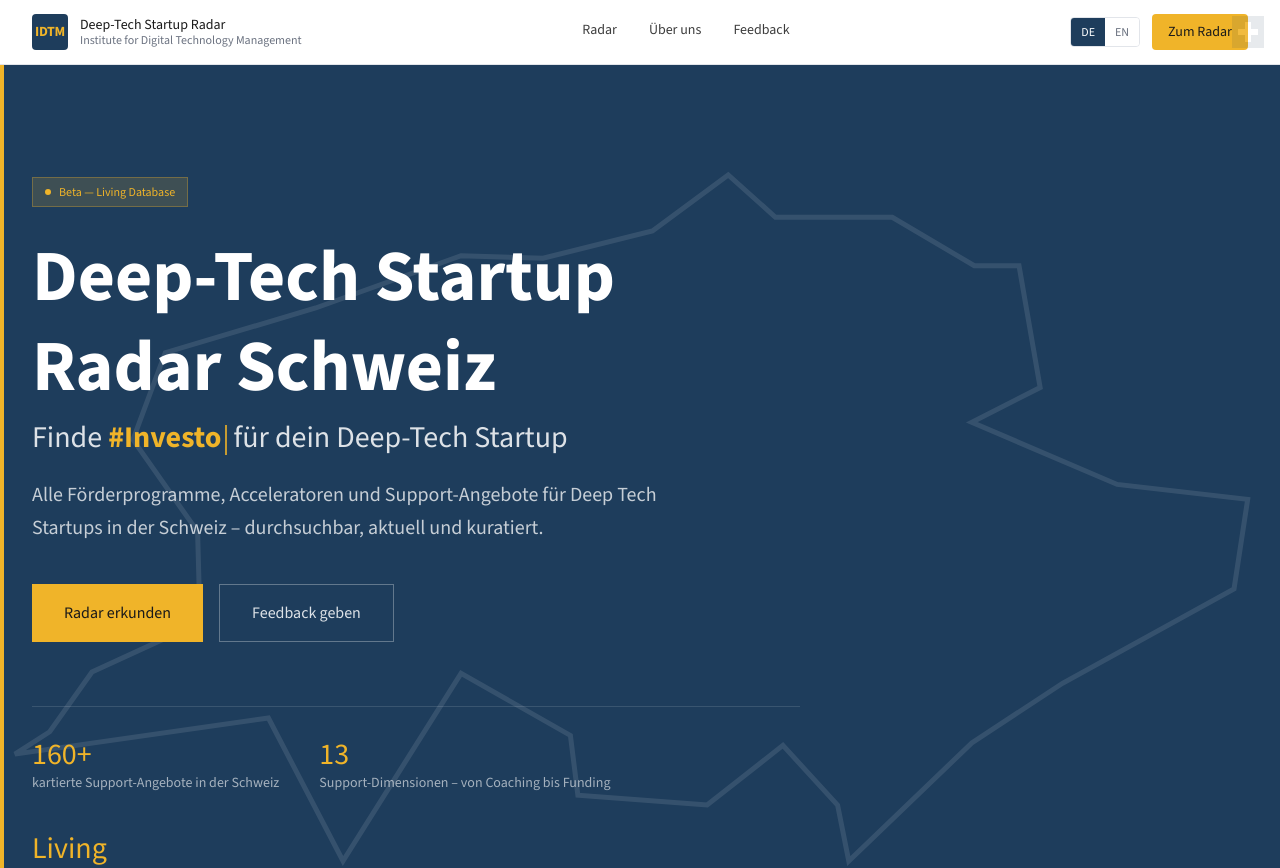
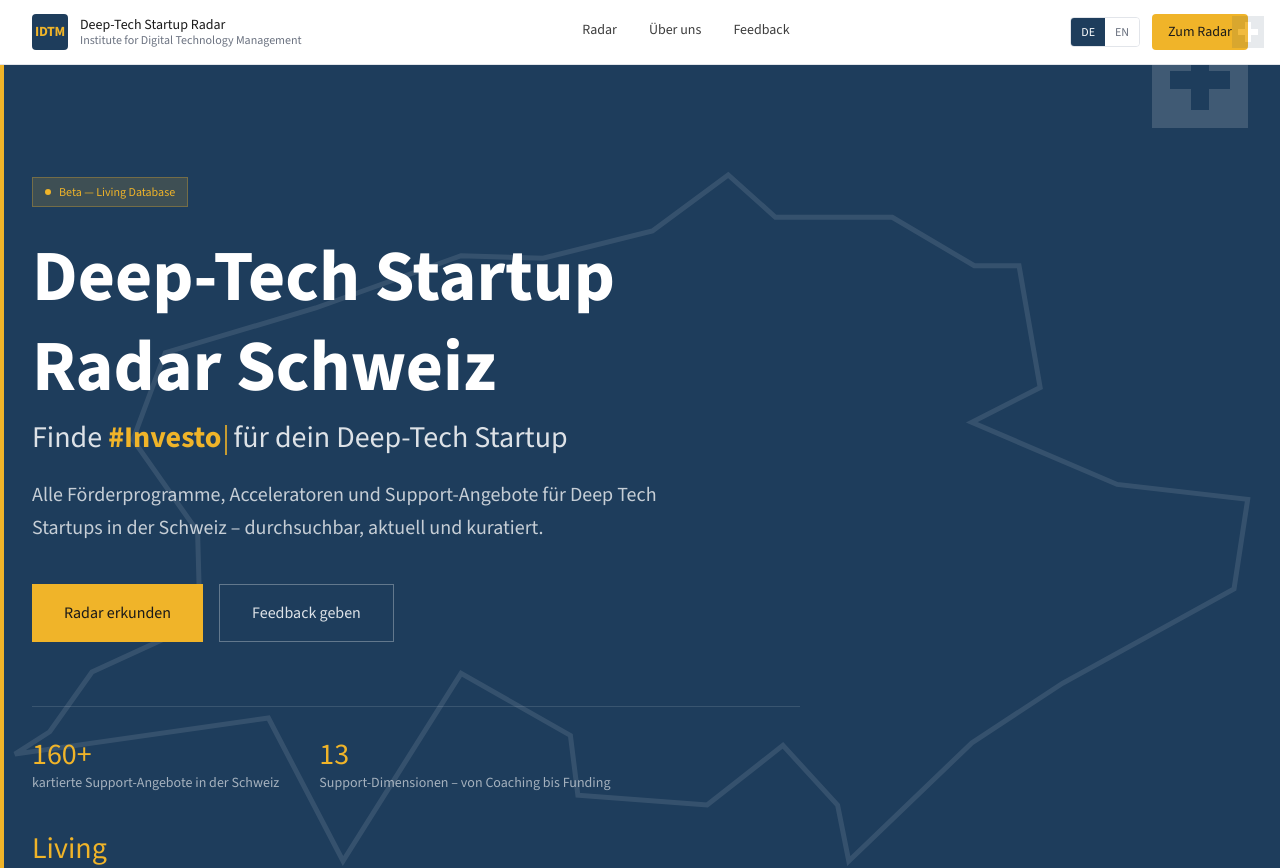
Before and after one commit to stefanchristophraff-beep/BFH-deep-tech-, a Next.js app: page / in a window 1280 px wide. Shown: the top 868 px of the page. Built offline with nearby package versions, Linux system fonts and the light colour scheme; no server answers.

Commit message:
Add subtle Swiss flag watermark to Hero section top right
https://claude.ai/code/session_01HLQzjQZau64PKz1X2VZujX

```diff
--- a/app/components/Hero.tsx
+++ b/app/components/Hero.tsx
@@ -145,6 +145,17 @@ export default function Hero() {
         />
       </svg>
 
+      {/* Swiss flag — decorative top right */}
+      <svg
+        viewBox="0 0 32 32"
+        aria-hidden="true"
+        className="pointer-events-none select-none absolute top-8 right-8 w-24 h-24 opacity-15"
+      >
+        <rect width="32" height="32" fill="white" />
+        <rect x="6" y="13" width="20" height="6" fill="var(--bfh-navy)" />
+        <rect x="13" y="6" width="6" height="20" fill="var(--bfh-navy)" />
+      </svg>
+
       {/* Yellow left accent line */}
       <div
         className="absolute left-0 top-0 bottom-0 w-1"
```
